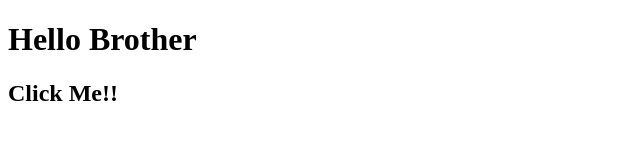
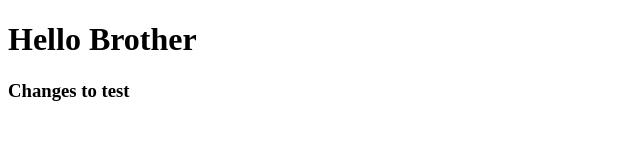
Before and after one commit to Arnavgl/Github_Basics, a plain HTML site: page index.html in a window 1280 px wide. Shown: the full height of the page, 0-640 px from the left. Drawn offline with Linux system fonts and the light colour scheme.

Commit message:
to some test

```diff
--- a/index.html
+++ b/index.html
@@ -7,6 +7,6 @@
   </head>
   <body>
     <h1>Hello Brother</h1>
-    <h2>Click Me!!</h2>
+    <h3>Changes to test</h3>
   </body>
 </html>
```
